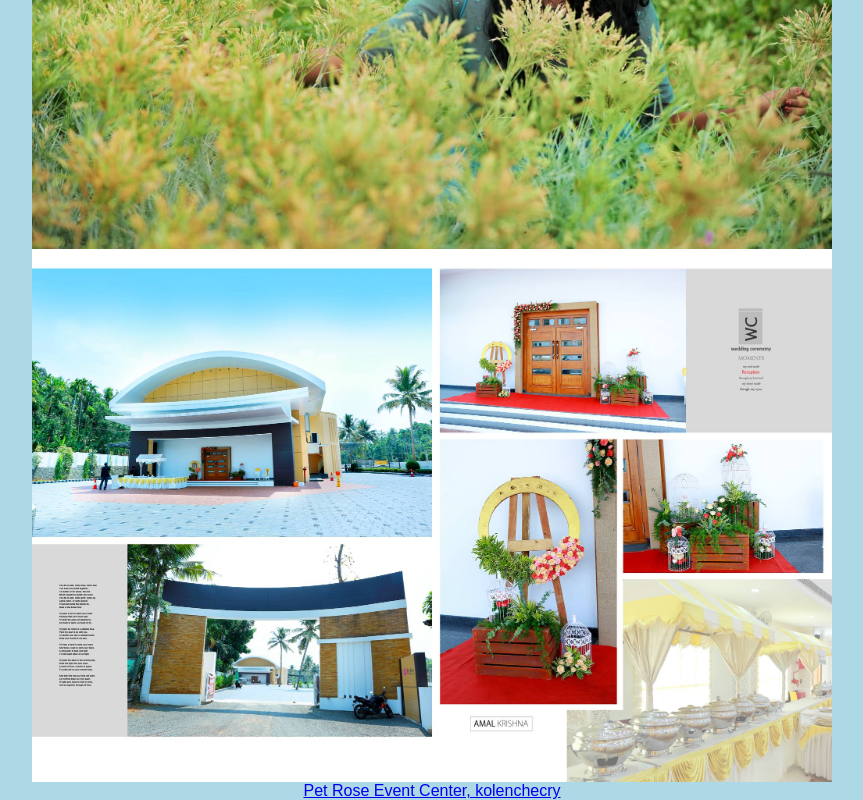
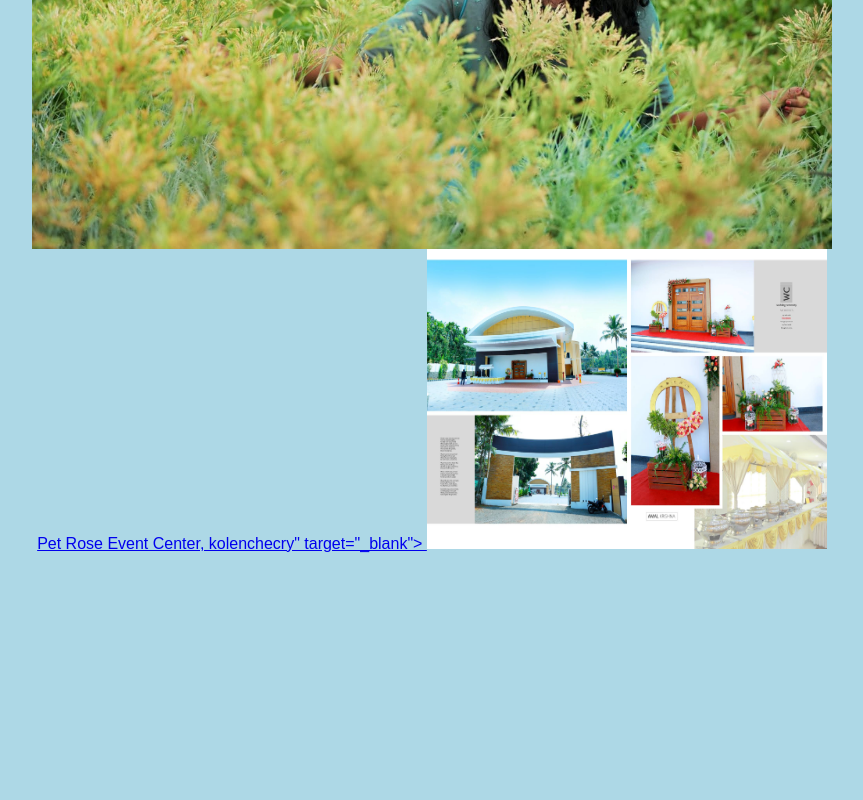
Before and after one commit to vsakhil07/Wedding-Invitation_Gopika-Sallu, a plain HTML site: page index.html in a window 1280 px wide. Shown: the part 2157-2957 px from the top of the page, without its empty margins (208-1071 px from the left). After the commit the page ends 2710 px from the top, so only its background shows below. Drawn offline with Linux system fonts and the light colour scheme.

Commit message:
Update index.html

```diff
--- a/index.html
+++ b/index.html
@@ -80,10 +80,9 @@
 		<div class="invitation">
 			<img src="Photo2.jpg">
 		</div>
-		<div class="invitation">
-			<img src="Photo3.jpg">
-			<a href="https://goo.gl/maps/Qb3sTtUEwjo7WnRx5">Pet Rose Event Center, kolenchecry</a>
-		</div>
+		<a href="https://goo.gl/maps/Qb3sTtUEwjo7WnRx5">Pet Rose Event Center, kolenchecry" target="_blank">
+ 		<img src="Photo3.jpg" alt="Click for location" width="400" height="300">
+		</a>
 	</div>
 </body>
 </html>
```
